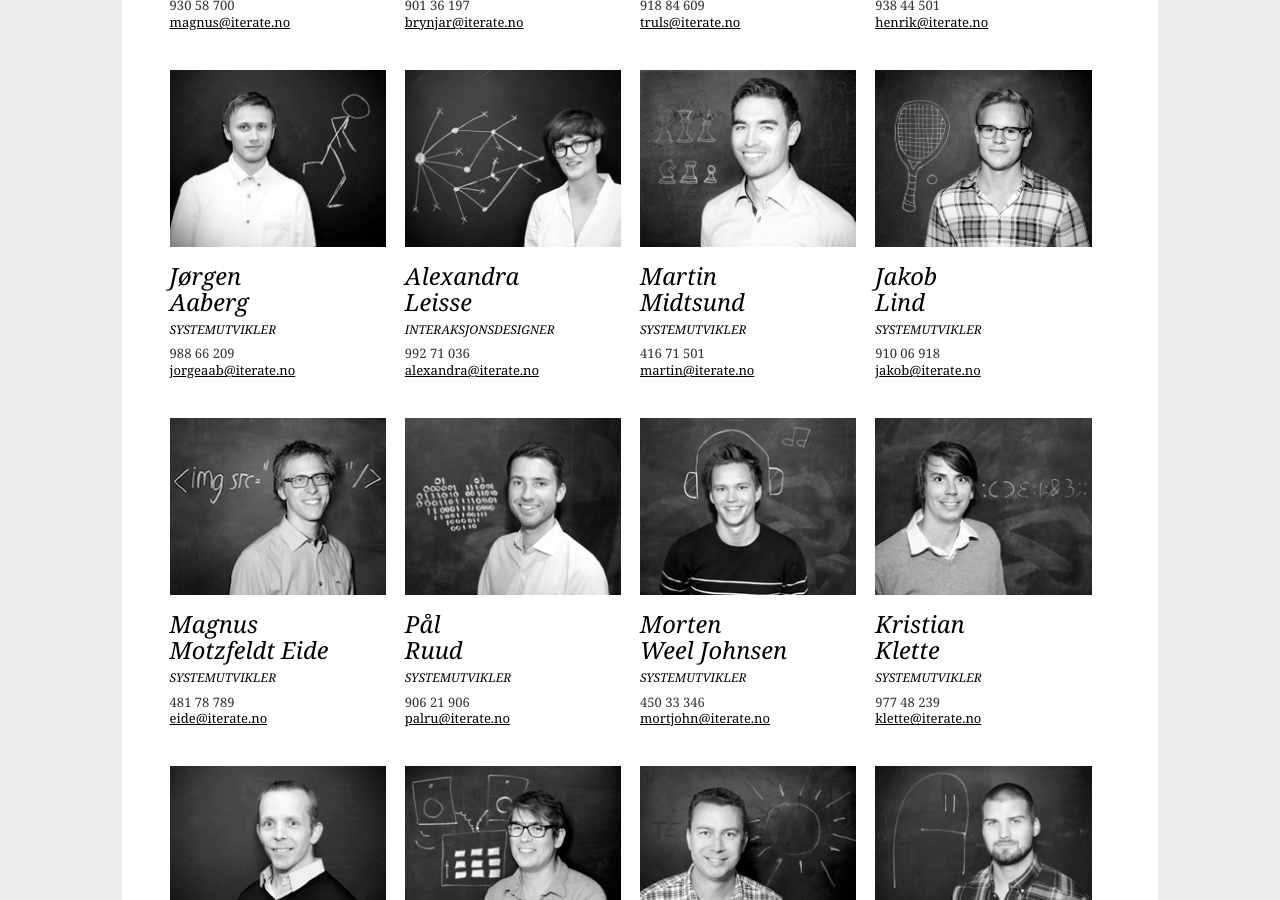
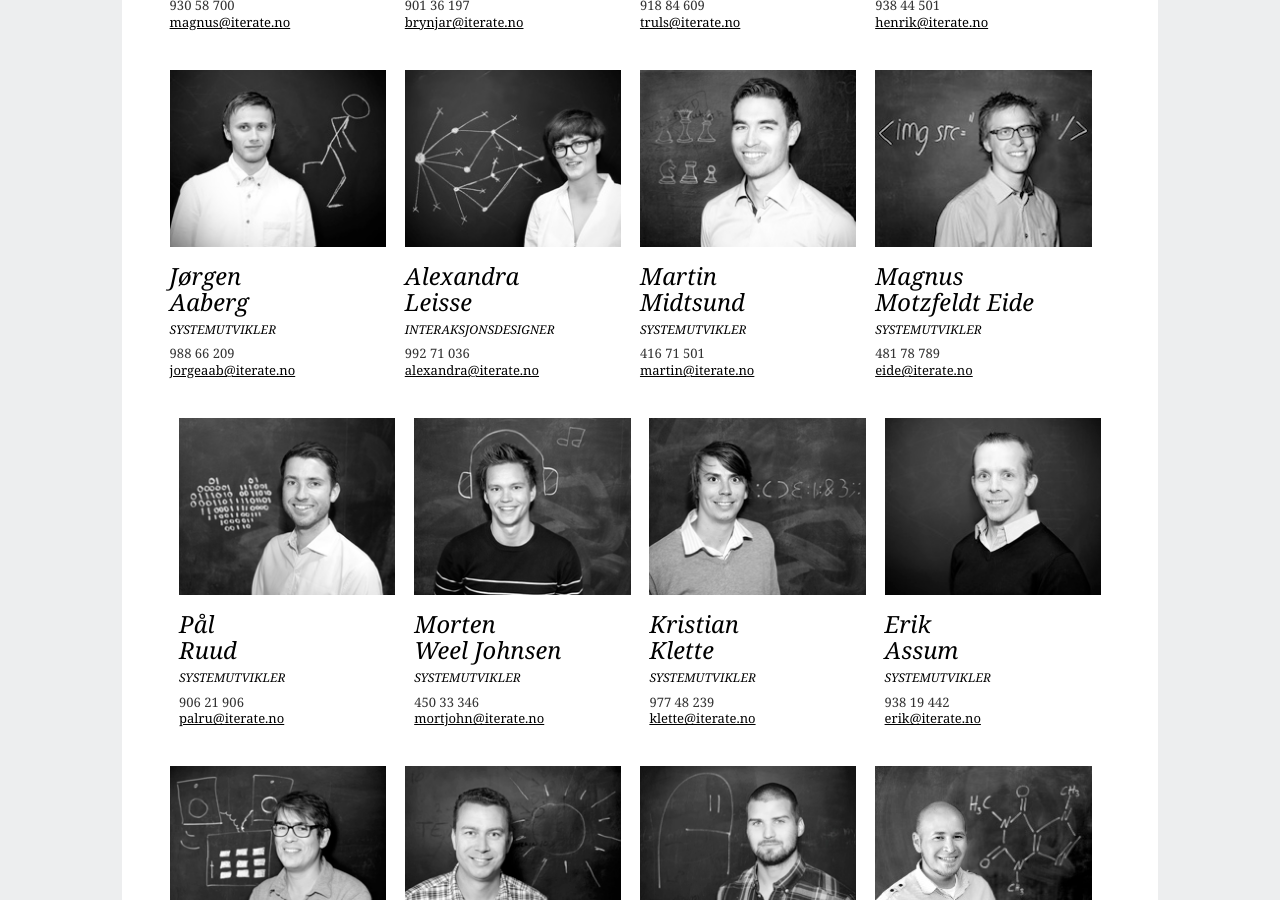
Before and after one commit to therese1g1/iterate.github.com, a Jekyll site: the page built from mennesker/index.html, in a window 1280 px wide and 900 px high, scrolled down 814 px. Built offline with Jekyll 4.4.1, drawn with Linux system fonts in a browser that asks for light colours.

Commit message:
Removed Jakob and made the indenting sane.

```diff
--- a/mennesker/index.html
+++ b/mennesker/index.html
@@ -142,18 +142,6 @@ title: Iterate
 
     <div class="grid_4 omega">
       <div class="menneske">
-         <img src="/static/images/mennesker/jakob.jpg" alt="Jakob">
-         <h2>Jakob<br>Lind</h2>
-         <h3>Systemutvikler</h3>
-         <p>
-           910 06 918<br>
-           <a href="mailto:jakob@iterate.no">jakob@iterate.no</a>
-         </p>
-       </div>
-     </div>
-
-     <div class="grid_4 alpha">
-       <div class="menneske">
         <img src="/static/images/mennesker/eide.jpg" alt="Magnus">
         <h2>Magnus<br>Motzfeldt Eide</h2>
         <h3>Systemutvikler</h3>
@@ -164,7 +152,7 @@ title: Iterate
       </div>
     </div>
 
-     <div class="grid_4">
+    <div class="grid_4" alpha>
       <div class="menneske">
         <img src="/static/images/mennesker/palru.jpg" alt="Pål">
         <h2>Pål<br>Ruud</h2>
@@ -188,7 +176,7 @@ title: Iterate
       </div>
     </div>
 
-      <div class="grid_4 omega">
+    <div class="grid_4">
       <div class="menneske">
         <img src="/static/images/mennesker/klette.jpg" alt="Kristian">
         <h2>Kristian<br>Klette</h2>
@@ -200,7 +188,7 @@ title: Iterate
       </div>
     </div>
 
-     <div class="grid_4 alpha">
+    <div class="grid_4 omega">
       <div class="menneske">
         <img src="/static/images/mennesker/erik.jpg" alt="Erik">
         <h2>Erik<br>Assum</h2>
@@ -212,7 +200,7 @@ title: Iterate
       </div>
     </div>
 
-    <div class="grid_4">
+    <div class="grid_4 alpha">
       <div class="menneske">
         <img src="/static/images/mennesker/andrew.jpg" alt="Andrew">
         <h2>Andrew<br>Swift</h2>
@@ -237,7 +225,7 @@ title: Iterate
     </div>
 
 
-       <div class="grid_4 omega">
+    <div class="grid_4">
       <div class="menneske">
         <img src="/static/images/mennesker/viktor.jpg" alt="Viktor">
         <h2>Viktor<br>Varland</h2>
@@ -249,7 +237,7 @@ title: Iterate
       </div>
     </div>
 
-       <div class="grid_4 alpha">
+    <div class="grid_4 omega">
       <div class="menneske">
         <img src="/static/images/mennesker/ivar.jpg" alt="Ivar">
         <h2>Ivar<br>Fredriksen</h2>
@@ -261,7 +249,7 @@ title: Iterate
       </div>
     </div>
 
-       <div class="grid_4">
+    <div class="grid_4 alpha">
       <div class="menneske">
         <img src="/static/images/mennesker/ole.jpg" alt="Ole">
         <h2>Ole <br>T. Johannessen</h2>
@@ -285,7 +273,7 @@ title: Iterate
       </div>
     </div>
 
-       <div class="grid_4 omega">
+    <div class="grid_4">
       <div class="menneske">
         <img src="/static/images/mennesker/singh.jpg" alt="Rana">
         <h2>Rana<br>Ranjit Singh</h2>
@@ -297,7 +285,7 @@ title: Iterate
       </div>
     </div>
 
-        <div class="grid_4 alpha">
+    <div class="grid_4 omega">
       <div class="menneske">
         <img src="/static/images/mennesker/jakub.jpg" alt="Jakub">
         <h2>Jakub<br>Holy</h2>
@@ -309,7 +297,7 @@ title: Iterate
       </div>
     </div>
 
-        <div class="grid_4">
+    <div class="grid_4 alpha">
       <div class="menneske">
         <img src="/static/images/mennesker/fredrikv.jpg" alt="FredrikV">
         <h2>Fredrik<br>Vraalsen</h2>
@@ -333,7 +321,7 @@ title: Iterate
       </div>
     </div>
 
-    <div class="grid_4 omega">
+    <div class="grid_4">
       <div class="menneske">
         <img src="/static/images/mennesker/rune.jpg" alt="Rune">
         <h2>Rune<br>Larsen</h2>
@@ -346,7 +334,7 @@ title: Iterate
     </div>
 
 
-    <div class="grid_4 alpha">
+    <div class="grid_4 omega">
       <div class="menneske">
         <img src="/static/images/mennesker/torve.jpg" alt="Torve">
         <h2>Torve<br>Indahl</h2>
@@ -358,7 +346,7 @@ title: Iterate
       </div>
     </div>
 
-   <div class="grid_4">
+    <div class="grid_4 alpha">
       <div class="menneske">
         <img src="/static/images/mennesker/morten.jpg" alt="Morten">
         <h2>Morten<br>Berg</h2>
@@ -382,7 +370,7 @@ title: Iterate
       </div>
     </div>
 
-  <div class="grid_4 omega">
+    <div class="grid_4">
       <div class="menneske">
         <img src="/static/images/mennesker/bang.jpg" alt="Tom">
         <h2>Tom Johannes<br>Bang</h2>
@@ -394,7 +382,7 @@ title: Iterate
       </div>
     </div>
 
-  <div class="grid_4 alpha">
+    <div class="grid_4 omega">
       <div class="menneske">
         <img src="/static/images/mennesker/rita.jpg" alt="Rita">
         <h2>Rita<br>Jónyer</h2>
@@ -406,7 +394,7 @@ title: Iterate
       </div>
     </div>
 
-  <div class="grid_4">
+    <div class="grid_4 alpha">
       <div class="menneske">
         <img src="/static/images/mennesker/fredrik.jpg" alt="Fredrik">
         <h2>Fredrik<br>Pettersen</h2>
@@ -430,7 +418,7 @@ title: Iterate
       </div>
     </div>
 
-  <div class="grid_4 omega">
+    <div class="grid_4">
       <div class="menneske">
         <a href="/kentbeck"><img src="/static/images/mennesker/kent.jpg" alt="Kent"></a>
         <h2><a href="/kentbeck">Kent<br>Beck</a></h2>
@@ -443,7 +431,7 @@ title: Iterate
     </div>
 
 
-  <div class="grid_4 alpha">
+    <div class="grid_4 omega">
       <div class="menneske">
         <img src="/static/images/mennesker/stein.jpg" alt="Stein">
         <h2>Stein<br>Kvarud</h2>
@@ -456,7 +444,7 @@ title: Iterate
     </div>
 
 
-    <div class="grid_4">
+    <div class="grid_4 alpha">
       <div class="menneske">
         <img src="/static/images/mennesker/sigve.jpg" alt="Sigve">
         <h2>Sigve<br>Barstad</h2>
@@ -480,7 +468,7 @@ title: Iterate
       </div>
     </div>
 
-    <div class="grid_4 omega">
+    <div class="grid_4">
       <div class="menneske">
         <img src="/static/images/mennesker/haugeto.jpg" alt="Anders">
         <h2>Anders<br>Haugeto</h2>
@@ -492,7 +480,7 @@ title: Iterate
       </div>
     </div>
 
-    <div class="grid_4 alpha">
+    <div class="grid_4 omega">
       <div class="menneske">
         <img src="/static/images/mennesker/jorgensen.jpg" alt="Simen">
         <h2>Simen<br>Fure Jørgensen</h2>
```
Lines whose indentation alone changed are shown as unchanged.
